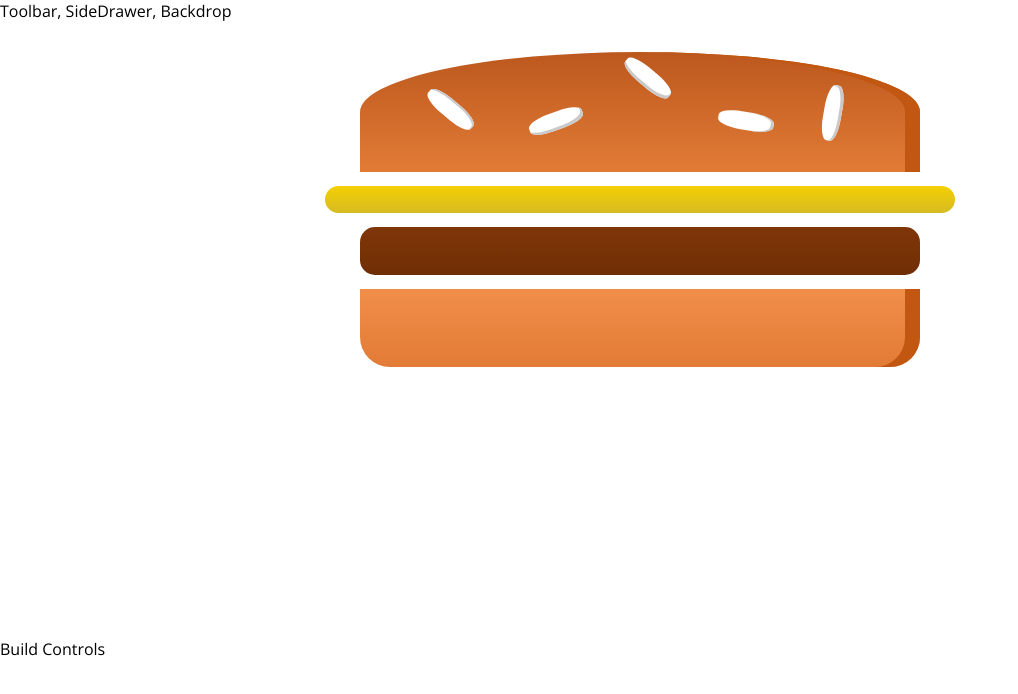
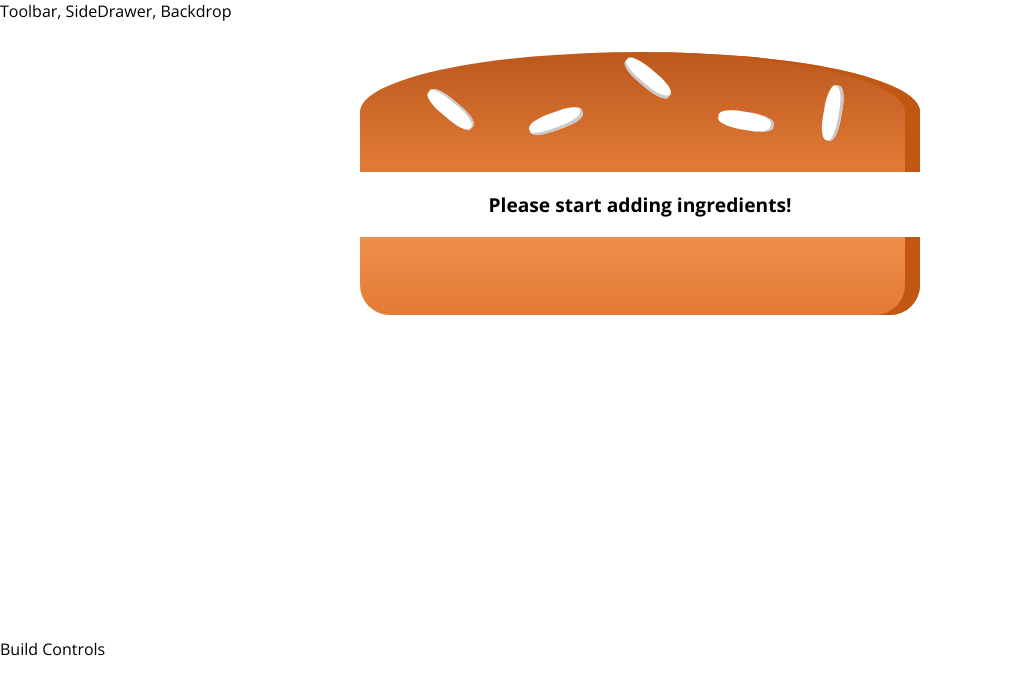
Before and after one commit to laddeyboy/react15-burger_builder, a React app: page / in a window 1280 px wide. Shown: the top 694 px of the page, without its empty margins (0-1018 px from the left). Built offline with nearby package versions, Linux system fonts and the light colour scheme.

Commit message:
adding basic functionality

```diff
--- a/src/components/Burger/Burger.js
+++ b/src/components/Burger/Burger.js
@@ -4,11 +4,26 @@
 import BurgerIngredient from './BurgerIngredient/BurgerIngredient'
 
 const burger = (props) => {
+  // before we can 'map' over our ingredients state from BurgerBuilder, we have to convert
+  // ingredients from an object to an array so props.ingredients is {salad:1, bacon:1, cheese:2, meat: 2}
+  // Object.keys(props.ingredients) becomes ["salad", "bacon", "cheese", "meat"]
+  let transformedIngredients = Object.keys(props.ingredients)
+    .map(igKey => {
+      return [...Array(props.ingredients[igKey])].map((_, i) => {
+        return <BurgerIngredient key={igKey + i} type={igKey} />
+      })
+    })
+    .reduce((arr, el) => {
+      return  arr.concat(el)
+    }, [])
+    // console.log("[Burger.js] what is transformedIngredients", transformedIngredients)
+    if(transformedIngredients.length === 0) {
+      transformedIngredients = <p>Please start adding ingredients!</p>
+    }
   return (
     <div className={classes.Burger}>
       <BurgerIngredient type="bread-top" />
-      <BurgerIngredient type="cheese" />
-      <BurgerIngredient type="meat" />
+      {transformedIngredients}
       <BurgerIngredient type="bread-bottom" />
     </div>
   );
--- a/src/containers/BurgerBuilder/BurgerBuilder.js
+++ b/src/containers/BurgerBuilder/BurgerBuilder.js
@@ -3,10 +3,23 @@
 import Burger from '../../components/Burger/Burger'
 
 class BurgerBuilder extends Component {
+  // constructor(props){
+  //   super(props)
+  //   this.state = {...}
+  // }
+  state = {
+    ingredients: {
+      salad: 0,
+      bacon: 0,
+      cheese: 0,
+      meat: 0
+    }
+  }
+
   render () {
     return (
       <Aux>
-        <Burger />
+        <Burger ingredients={this.state.ingredients}/>
         <div>Build Controls</div>
       </Aux>
     )
```
